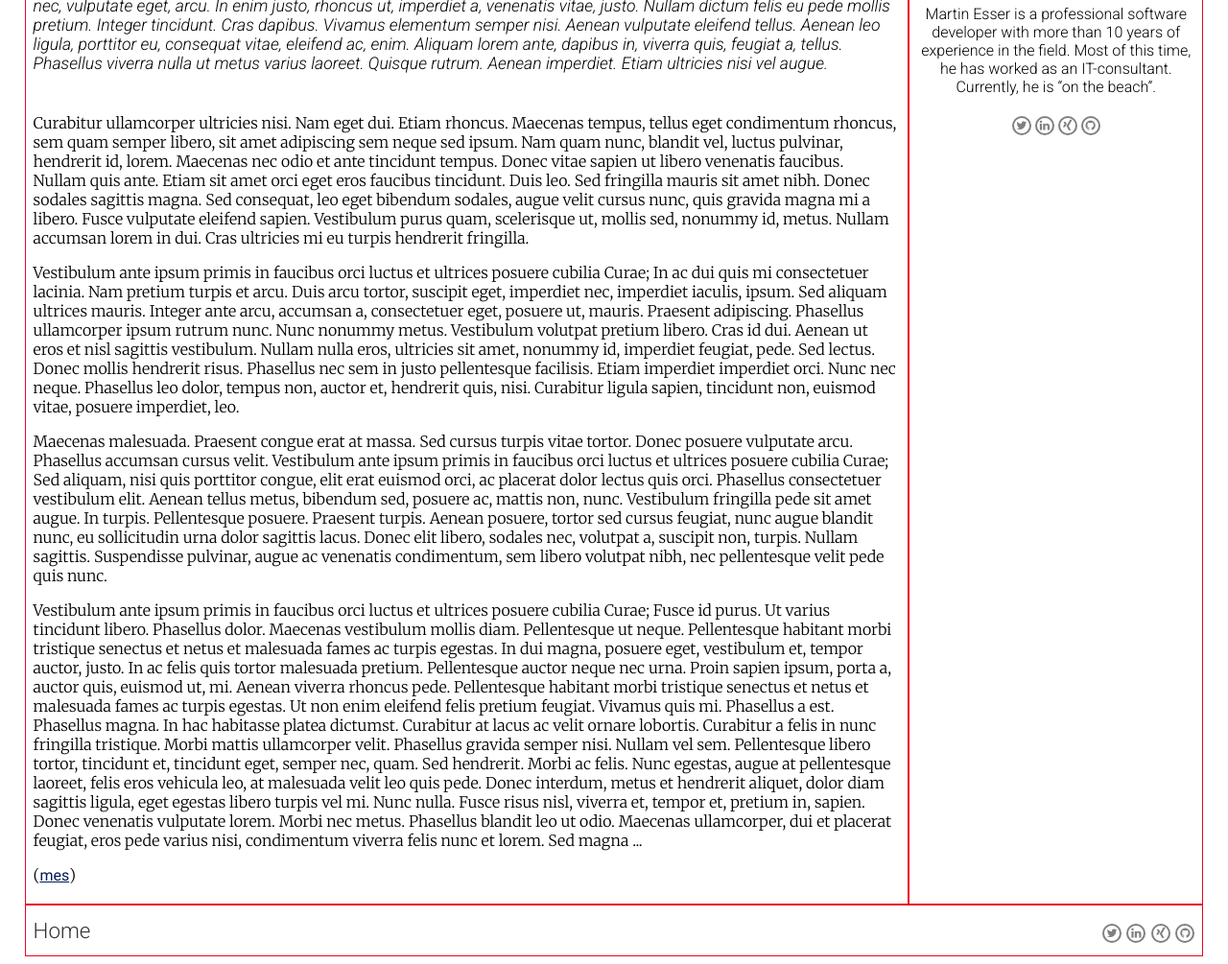
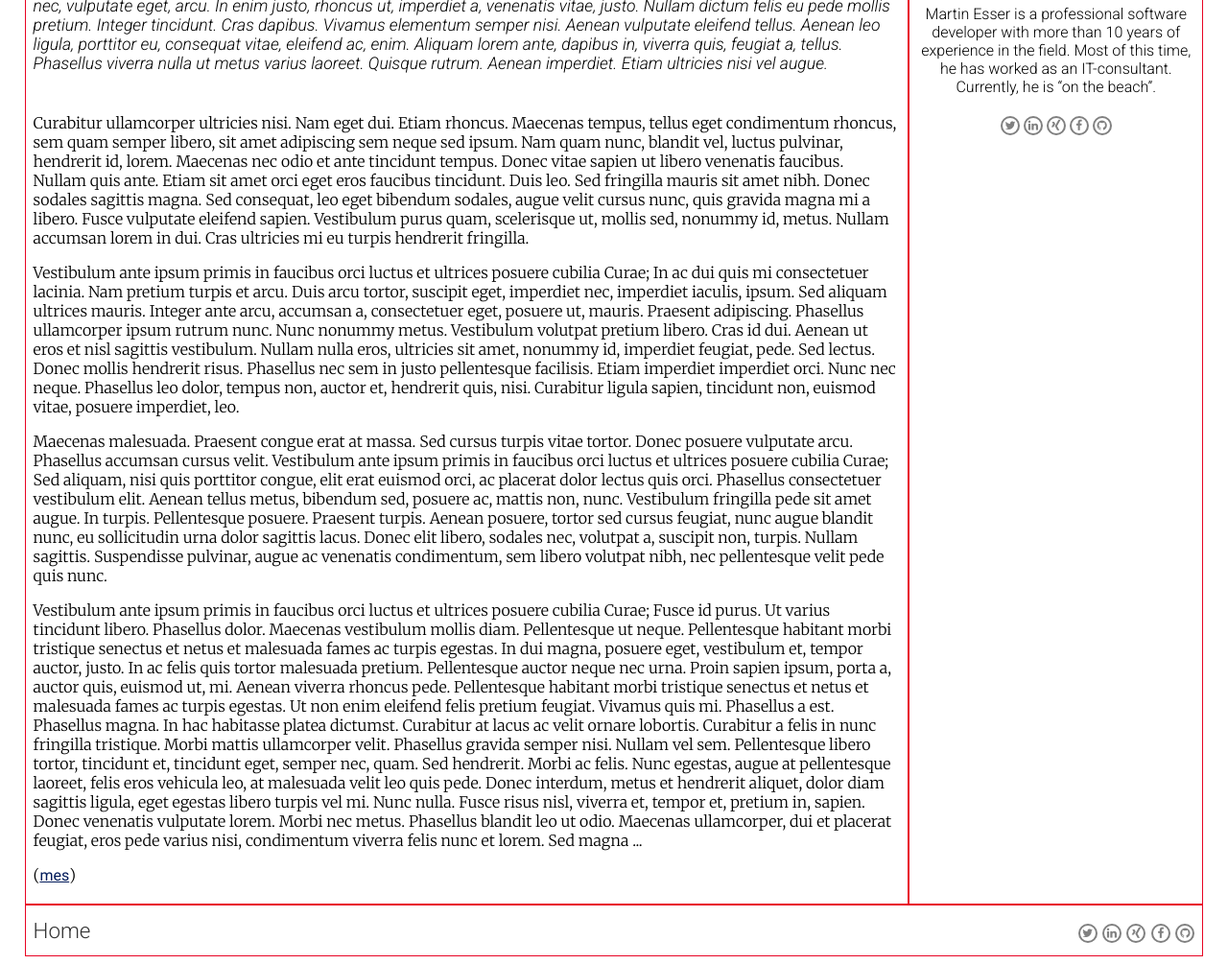
Before and after one commit to mr-esser/personal-blog-website, a plain HTML site: page posts/2020-02-29-a-sample-blog-post.html in a window 1280 px wide. Shown: the part 360-1365 px from the top of the page at 96% size. Drawn offline with Linux system fonts and the light colour scheme.

Commit message:
feat: Add link to facebook
As required by project rubrik.

```diff
--- a/posts/2020-02-29-a-sample-blog-post.html
+++ b/posts/2020-02-29-a-sample-blog-post.html
@@ -124,6 +124,7 @@
           <a href="https://www.twitter.com" class="fa fa-twitter"></a>
           <a href="https://www.linkedin.com" class="fa fa-linkedin"></a>
           <a href="https://www.xing.com" class="fa fa-xing"></a>
+          <a href="https://www.facebook.com" class="fa fa-facebook"></a>
           <a href="https://www.github.com/mr-esser" class="fa fa-github"></a>
         </div>
       </div>
@@ -135,6 +136,7 @@
         <a href="https://www.twitter.com" class="fa fa-twitter"></a>
         <a href="https://www.linkedin.com" class="fa fa-linkedin"></a>
         <a href="https://www.xing.com" class="fa fa-xing"></a>
+        <a href="https://www.facebook.com" class="fa fa-facebook"></a>
         <a href="https://www.github.com/mr-esser" class="fa fa-github"></a>
       </div>
     </footer>
```
Also changed, not shown: index.html (+1 -0 lines), posts/2020-03-08-another-sample-blog-post.html (+2 -0 lines), posts/2020-03-30-a-third-sample-blog-post.html (+2 -0 lines).
